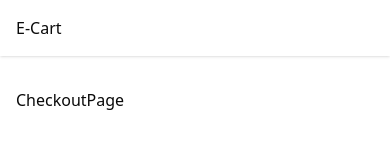
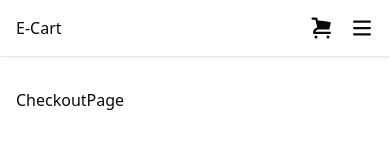
Before and after one commit to Shijin2k3/E-CART, a Next.js app: page /checkout in a window 390 px wide. Shown: the top 160 px of the page. Built offline with nearby package versions, Linux system fonts and the light colour scheme.

Commit message:
Initialized Mobile menu

```diff
--- a/package.json
+++ b/package.json
@@ -9,6 +9,7 @@
     "lint": "next lint"
   },
   "dependencies": {
+    "@heroicons/react": "^2.2.0",
     "@radix-ui/react-slot": "^1.1.2",
     "class-variance-authority": "^0.7.1",
     "clsx": "^2.1.1",
--- a/src/app/components/Navbar.tsx
+++ b/src/app/components/Navbar.tsx
@@ -1,7 +1,25 @@
+"use client"
+import { Bars3Icon, ShoppingCartIcon, XMarkIcon } from "@heroicons/react/16/solid"
 import Link from "next/link"
+import { useCartStore } from "../../../store/cart-store"
+import { useEffect, useState } from "react"
 
 
 export const Navbar = () => {
+  const [mobileOpen,setMobileOpen]=useState<boolean>(false)
+  const {items}=useCartStore()
+  const cartCount=items.reduce((acc,item) => acc + item.quantity,0);
+
+  useEffect(()=>{
+    const handleResize = () =>{
+      if(window.innerWidth >= 768){
+        setMobileOpen(false)
+      }
+
+    }
+    window.addEventListener("resize",handleResize)
+    return () => window.removeEventListener("resize",handleResize)
+  },[])
   return (
     <nav className="sticky top-0 z-50 bg-white shadow">
     <div className="container mx-auto  flex items-center justify-between px-4 py-4">
@@ -12,8 +30,40 @@
            <Link href='/products' className="hover:text-blue-600">Products</Link>
            <Link href='/checkout' className="hover:text-blue-600">Checkout</Link>
        </div>
-       <div className="flex items-center space-x-4"></div>
+       <div className="flex items-center space-x-4">
+        <Link href="/checkout" className="relative">
+        <ShoppingCartIcon className="h-6 w-6"/>
+        {cartCount > 0 &&
+        <span className="absolute -top-2 -right-2 flex h-5 w-5 items-center justify-center rounded-full bg-red-500 text-xs text-white">
+          {cartCount}
+        </span>}
+        </Link>
+        <button className="md:hidden" onClick={()=>setMobileOpen((prev)=>!prev)}>
+          {mobileOpen ? <XMarkIcon  className="h-6 w-6"/> :<Bars3Icon  className="h-6 w-6"/>}
+        </button>
+       </div>
     </div>
+    {mobileOpen && (
+        <nav className="md:hidden bg-white shadow-md">
+          <ul className="flex flex-col p-4 space-y-2">
+            <li>
+              <Link href="/" className="block hover:text-blue-600">
+                Home
+              </Link>
+            </li>
+            <li>
+              <Link href="/products" className="block hover:text-blue-600">
+                Products
+              </Link>
+            </li>
+            <li>
+              <Link href="/checkout" className="block hover:text-blue-600">
+                Checkout
+              </Link>
+            </li>
+          </ul>
+        </nav>
+      )}
     </nav>
   )
 }
```
Also changed, not shown: 1 other file (tests, documents, lock files or other folders).
